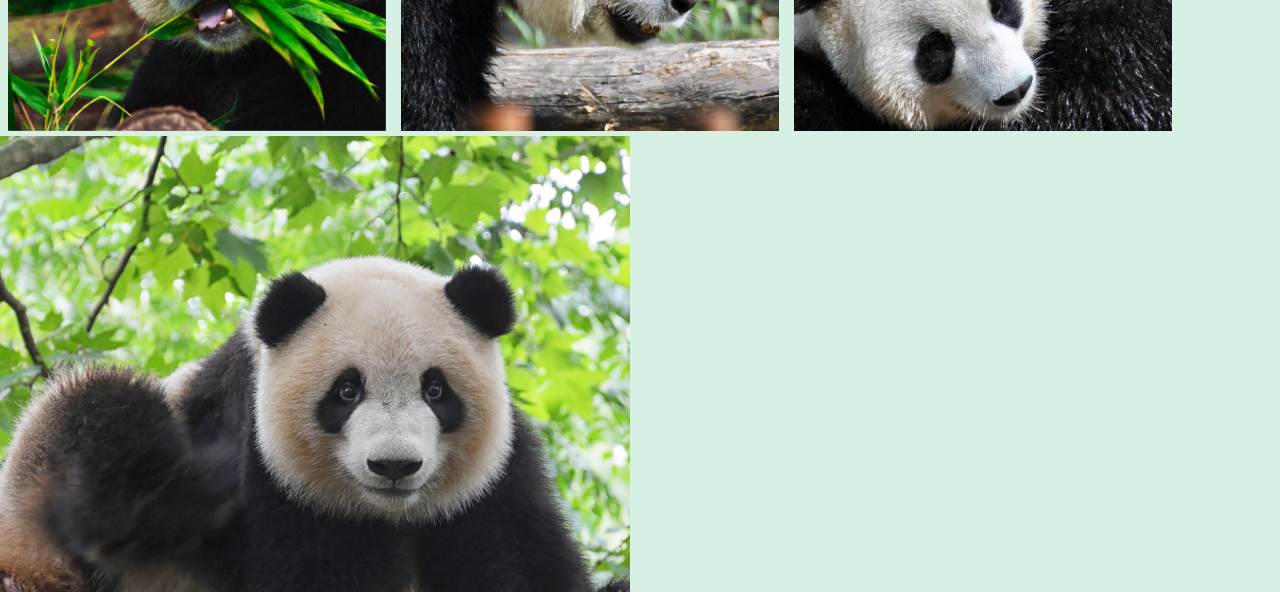
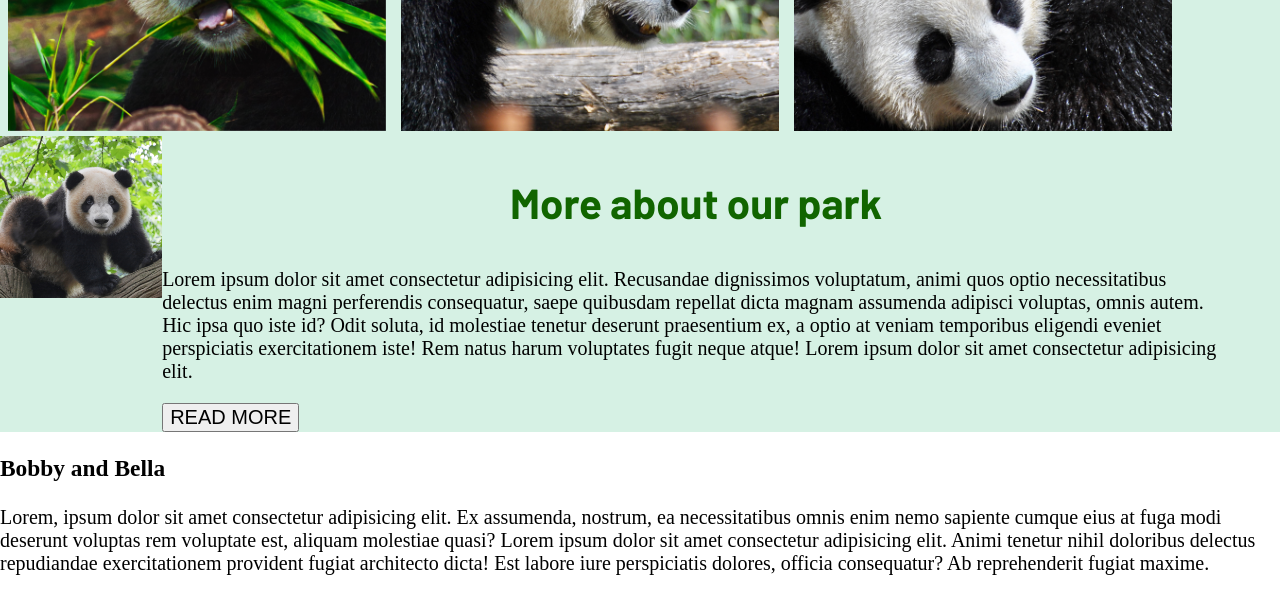
Before and after one commit to FarrahR/Assignment01, a plain HTML site: page index.html in a window 1280 px wide. Shown: the part 1280-1872 px from the top of the page. Drawn offline with Linux system fonts and the light colour scheme; a web font is replaced by a local one.

Commit message:
so it goes

```diff
--- a/styles.css
+++ b/styles.css
@@ -115,12 +115,14 @@ section .gallery{
 }
 
 .wrapper .aboutFlex{
-    flex-wrap: wrap;
+    display: inline-flex;
+    /* flex-wrap: wrap; */
     justify-content: space-between;
 }
+
 /* responsiveness */
 
-@media (max-width: 768px) {
+@media (max-width: 768px){
     header .wrapper {
             flex-direction: column;
             justify-content: center;
@@ -134,3 +136,4 @@ section .gallery{
         .gallery li {
             width: 100%;
         }
+}
```
Lines whose indentation alone changed are shown as unchanged.
